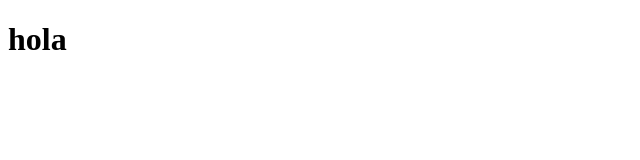
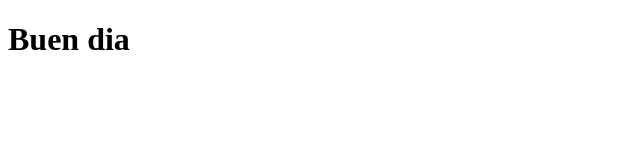
Before and after one commit to julianbou/Introduccion-a-la-informatica, a plain HTML site: page index.html in a window 1280 px wide. Shown: the whole page, without its empty margins (0-640 px from the left). Drawn offline with Linux system fonts and the light colour scheme.

Commit message:
[MOD] h1 index.html

```diff
--- a/index.html
+++ b/index.html
@@ -7,6 +7,6 @@
     <title>Document</title>
 </head>
 <body>
-    <h1>hola</h1>
+    <h1>Buen dia</h1>
 </body>
 </html>
```
